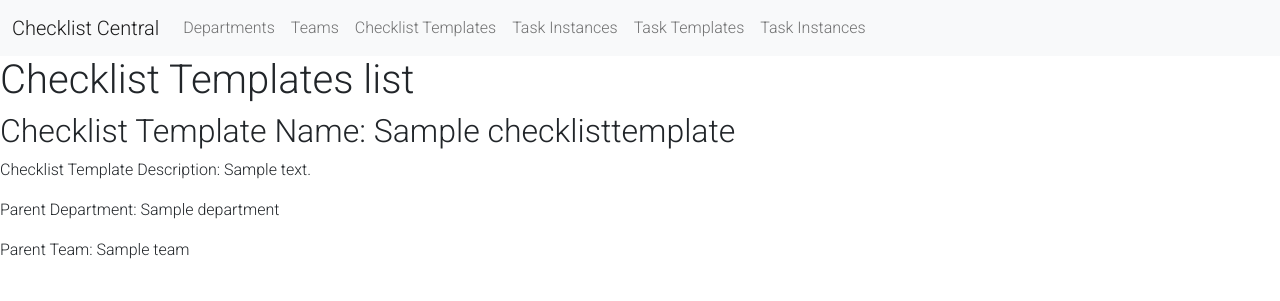
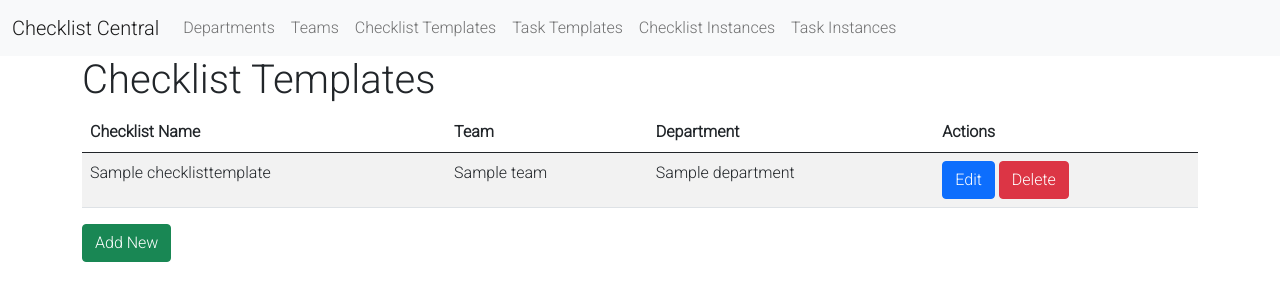
Before and after one commit to davep33l/checklist-central, a Django app: page /checklist_templates/ in a window 1280 px wide. Shown: the top 301 px of the page. Run offline with Django 4.2, Linux system fonts and the light colour scheme; tables that the repository leaves empty hold one stand-in row (values such as "Sample post").

Commit message:
Add Checklist Template CRUD functionality
- Created functionality to add new checklist template and link to a team
- Created functionality to edit a checklist template
- Created functionality to delete a team

- Ensured there are success messages that will link to the base.html

```diff
--- a/checklist/templates/checklist/checklist_template_list.html
+++ b/checklist/templates/checklist/checklist_template_list.html
@@ -1,26 +1,41 @@
 {% extends 'base.html' %}
+{% block title %}Checklist Templates{% endblock %}
 
-<!DOCTYPE html>
-<html lang="en">
+{% block content %}
 
-<head>
-    <meta charset="UTF-8">
-    <meta http-equiv="X-UA-Compatible" content="IE=edge">
-    <meta name="viewport" content="width=device-width, initial-scale=1.0">
-    <title>{% block title %}Checklist Templates{% endblock %}</title>
-</head>
+<div class="container">
+    <div class="row">
+        <div class="col-md-12">
+            <h1>Checklist Templates</h1>
+            <table class="table table-striped">
+                <thead>
+                    <tr>
+                        <th>Checklist Name</th>
+                        <th>Team</th>
+                        <th>Department</th>
+                        <th>Actions</th>
+                    </tr>
+                </thead>
+                <tbody>
+                    {% for checklist in checklist_templates %}
+                    <tr>
+                        <td>{{ checklist.name }}</td>
+                        <td>{{ checklist.team.name }}</td>
+                        <td>{{ checklist.team.department.name }}</td>
+                        <td>
+                            <a href="{% url 'checklist_template_edit' checklist.id %}" class="btn btn-primary">Edit</a>
+                            <a href="{% url 'checklist_template_delete' checklist.id %}" class="btn btn-danger">Delete</a>
+                        </td>
+                    </tr>
+                    {% endfor %}
+                </tbody>
+            </table>
+            <a href="{% url 'checklist_template_new' %}" class="btn btn-success">Add New</a>
+        </div>
+    </div>
 
-<body>
 
-    {% block content %}
-    <h1>Checklist Templates list</h1>
-    {% for checklist_template in object_list %}
-    <h2>Checklist Template Name: {{ checklist_template.name }}</h2>
-    <p>Checklist Template Description: {{ checklist_template.description }}</p>
-    <p>Parent Department: {{ checklist_template.team.department.name }}</p>
-    <p>Parent Team: {{ checklist_template.team.name }}</p>
-    {% endfor %}
-    {% endblock %}
-</body>
 
-</html>
+
+
+{% endblock %}
--- a/checklist/urls.py
+++ b/checklist/urls.py
@@ -8,11 +8,17 @@ urlpatterns = [
     path('departments/<int:pk>/', views.DepartmentEdit.as_view(), name='department_edit'),
     path('departments/<int:pk>/delete/', views.DepartmentDelete.as_view(), name='department_delete'),
     path('departments/new/', views.DepartmentCreate.as_view(), name='department_new'),
+
     path('teams/', views.TeamList.as_view(), name='teams'),
     path('teams/<int:pk>/', views.TeamEdit.as_view(), name='team_edit'),
     path('teams/<int:pk>/delete/', views.TeamDelete.as_view(), name='team_delete'),
     path('teams/new/', views.TeamCreate.as_view(), name='team_new'),
+
     path('checklist_templates/', views.ChecklistTemplateList.as_view(), name='checklist_templates'),
+    path('checklist_templates/<int:pk>/', views.ChecklistTemplateEdit.as_view(), name='checklist_template_edit'),
+    path('checklist_templates/<int:pk>/delete/', views.ChecklistTemplateDelete.as_view(), name='checklist_template_delete'),
+    path('checklist_templates/new/', views.ChecklistTemplateCreate.as_view(), name='checklist_template_new'),
+
     path('task_templates/', views.TaskTemplateList.as_view(), name='task_templates'),
     path('checklist_instances/', views.ChecklistInstanceList.as_view(), name='checklist_instances'),
     path('task_instances/', views.TaskInstanceList.as_view(), name='task_instances'),
--- a/checklist/views.py
+++ b/checklist/views.py
@@ -100,6 +100,52 @@
 class ChecklistTemplateList(generic.ListView):
     model = ChecklistTemplate
     template_name = 'checklist/checklist_template_list.html'
+    context_object_name = 'checklist_templates'
+
+
+class ChecklistTemplateEdit(SuccessMessageMixin, UpdateView):
+    model = ChecklistTemplate
+    fields = ['name', 'team']
+    template_name = 'checklist/checklist_template_edit.html'
+    success_url = reverse_lazy('checklist_templates')
+    success_message = "Checklist updated successfully"
+    context_object_name = 'checklist_template'
+
+    def get_context_data(self, **kwargs):
+        context = super().get_context_data(**kwargs)
+        context['teams'] = Team.objects.all()
+        return context
+
+    def form_valid(self, form):
+        form.instance.updated_by = self.request.user
+        return super().form_valid(form)
+
+class ChecklistTemplateCreate(SuccessMessageMixin, CreateView):
+    model = ChecklistTemplate
+    fields = ['name', 'team']
+    template_name = 'checklist/checklist_template_edit.html'
+    success_url = reverse_lazy('checklist_templates')
+    success_message = "Checklist created successfully"
+    context_object_name = 'checklist_template'
+
+    def get_context_data(self, **kwargs):
+        context = super().get_context_data(**kwargs)
+        context['teams'] = Team.objects.all()
+        return context
+
+    def form_valid(self, form):
+        form.instance.created_by = self.request.user
+        form.instance.updated_by = self.request.user
+        return super().form_valid(form)
+
+
+class ChecklistTemplateDelete(SuccessMessageMixin, DeleteView):
+    model = ChecklistTemplate
+    template_name = 'checklist/checklist_template_confirm_delete.html'
+    success_url = reverse_lazy('checklist_templates')
+    success_message = "Checklist deleted successfully"
+    context_object_name = 'checklist_template'
+
 
 
 class TaskTemplateList(generic.ListView):
--- a/templates/base.html
+++ b/templates/base.html
@@ -43,10 +43,10 @@
                     <a class="nav-link" href="{% url 'checklist_templates' %}">Checklist Templates</a>
                 </li>
                 <li class="nav-item">
-                    <a class="nav-link" href="{% url 'checklist_instances' %}">Task Instances</a>
+                    <a class="nav-link" href="{% url 'task_templates' %}">Task Templates</a>
                 </li>
                 <li class="nav-item">
-                    <a class="nav-link" href="{% url 'task_templates' %}">Task Templates</a>
+                    <a class="nav-link" href="{% url 'checklist_instances' %}">Checklist Instances</a>
                 </li>
                 <li class="nav-item">
                     <a class="nav-link" href="{% url 'task_instances' %}">Task Instances</a>
```
Also changed, not shown: checklist/templates/checklist/checklist_template_confirm_delete.html (added, +11 -0 lines), checklist/templates/checklist/checklist_template_edit.html (added, +31 -0 lines).
